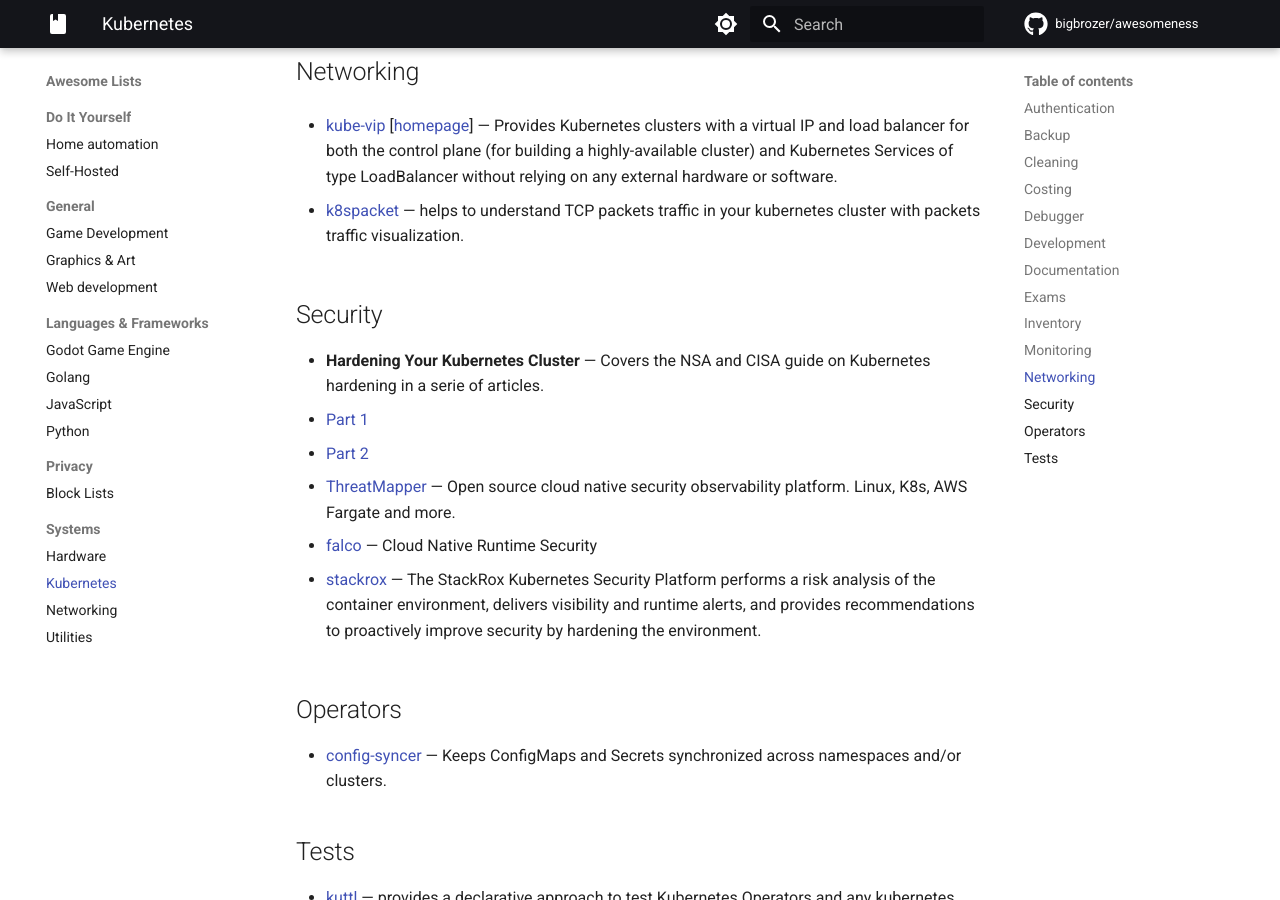
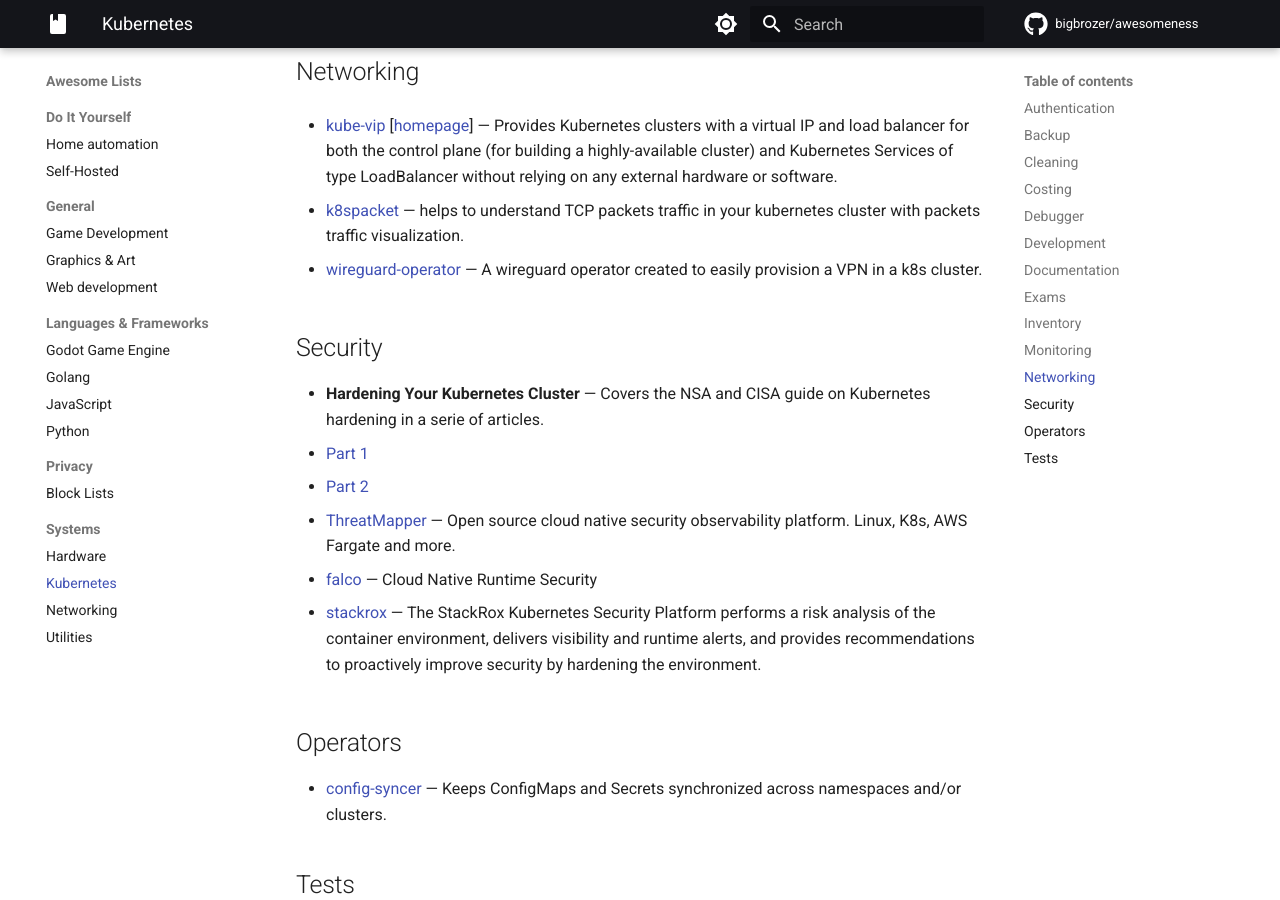
Before and after one commit to bigbrozer/awesomeness, an MkDocs documentation site: the page built from docs/lists/kubernetes.md, in a window 1280 px wide and 900 px high, scrolled down 1701 px. Built offline with MkDocs 1.6.1 and Material for MkDocs 9.7.7, drawn with Linux system fonts in a browser that asks for light colours; emoji names are drawn with the system emoji font; comment, search, counter and statistics services are not loaded.

Commit message:
feat(kubernetes): add `wireguard-operator`

```diff
--- a/docs/lists/kubernetes.md
+++ b/docs/lists/kubernetes.md
@@ -66,6 +66,8 @@ Kubebuilder
 
 - [k8spacket](https://github.com/k8spacket/k8spacket) — helps to understand TCP packets traffic in your kubernetes cluster with packets traffic visualization.
 
+- [wireguard-operator](https://github.com/jodevsa/wireguard-operator) — A wireguard operator created to easily provision a VPN in a k8s cluster.
+
 ## Security
 
 - **Hardening Your Kubernetes Cluster** — Covers the NSA and CISA guide on Kubernetes hardening in a serie of articles.
```
